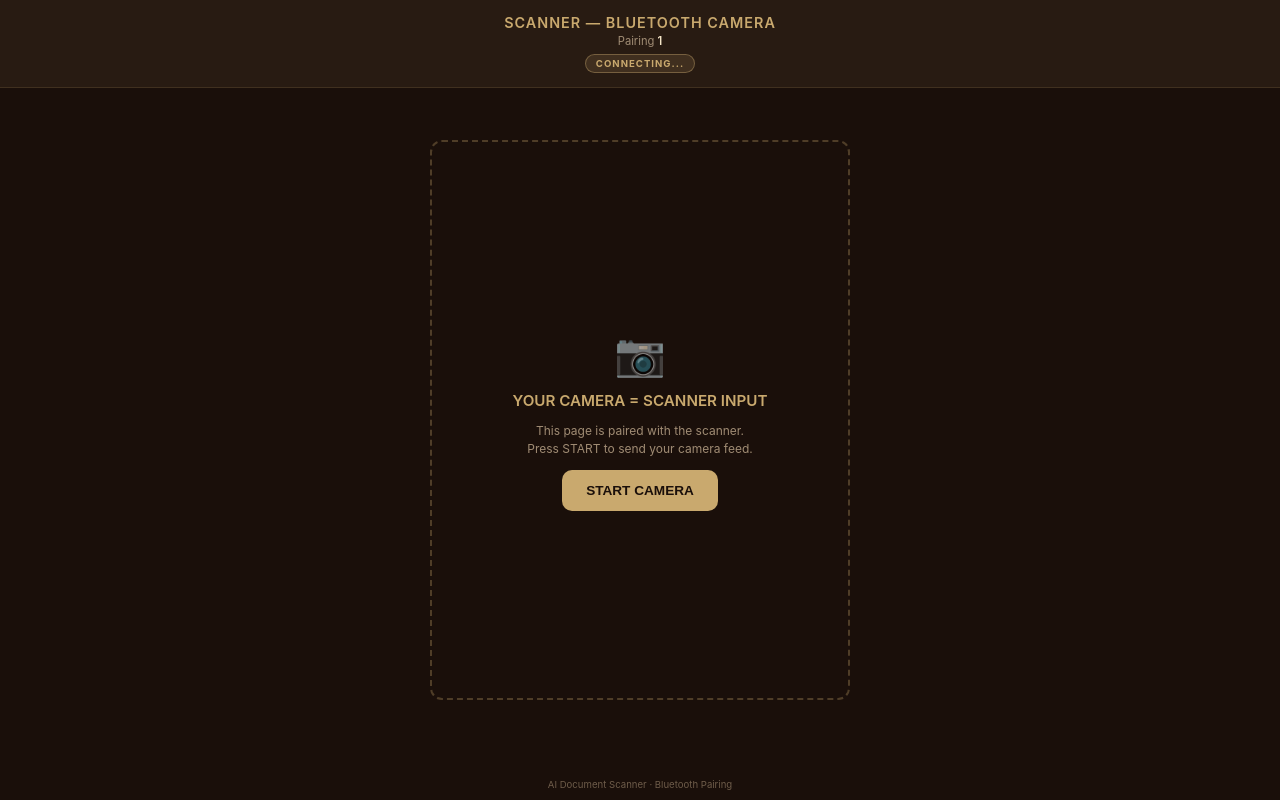
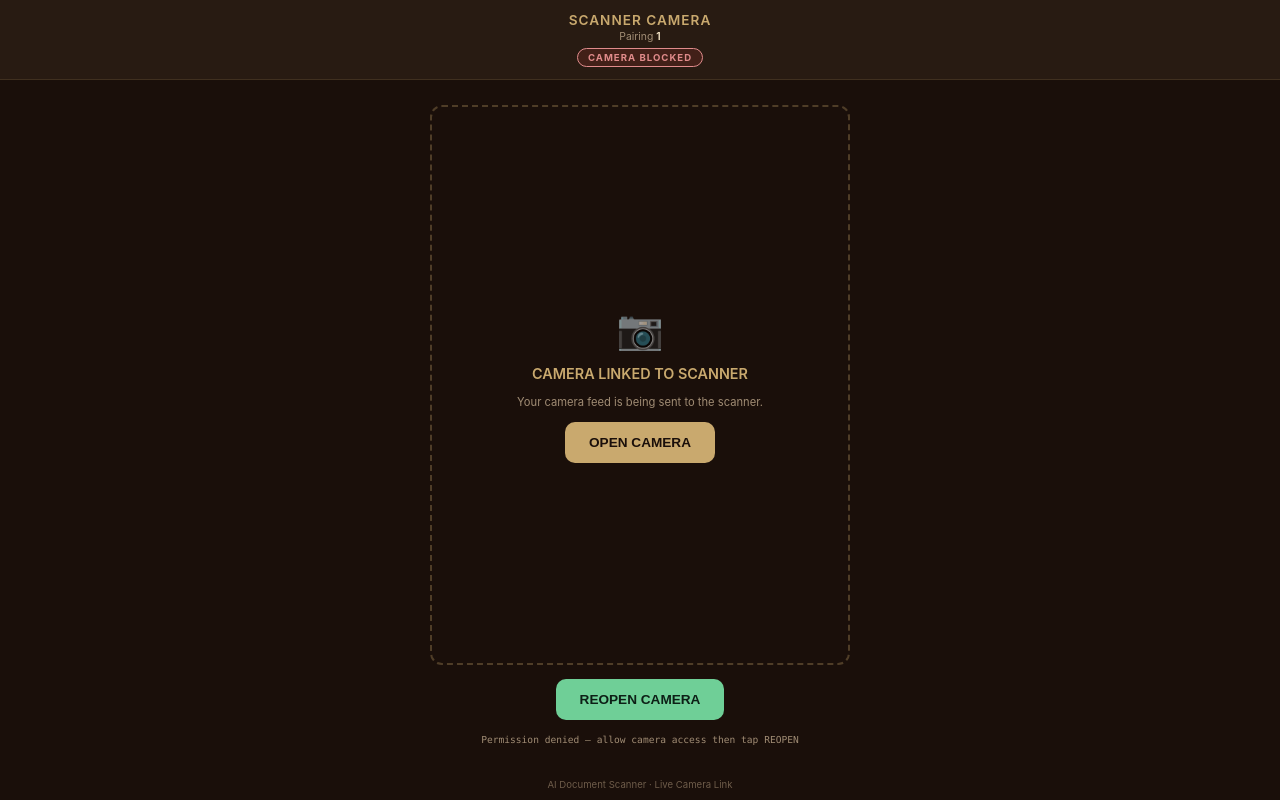
Before and after one commit to OPBSUTHAR/ai-scanner, a Flask app: template ai_scanner/src/templates/bt_cam.html in a window 1280 px wide. Run offline with Flask 3, Linux system fonts and the light colour scheme; the template is opened without the code that fills it: most values are stand-ins (such as "Sample title", 1, 10 or a date in 2020).

Commit message:
feat: Enhance Bluetooth camera functionality with QR pairing, live feed, and control commands

```diff
--- a/ai_scanner/src/templates/bt_cam.html
+++ b/ai_scanner/src/templates/bt_cam.html
@@ -4,98 +4,104 @@
 <meta charset="UTF-8">
 <meta name="viewport" content="width=device-width, initial-scale=1.0, maximum-scale=1.0, user-scalable=no">
 <meta name="theme-color" content="#1a0f0a">
-<title>Bluetooth Scanner — Pair {{ pairing_id }}</title>
+<title>Scanner Camera — {{ pairing_id }}</title>
 <style>
   *{margin:0;padding:0;box-sizing:border-box;-webkit-tap-highlight-color:transparent}
   body{font-family:-apple-system,'Segoe UI',Roboto,sans-serif;background:#1a0f0a;color:#f5e6c8;min-height:100vh;display:flex;flex-direction:column;align-items:center}
-  .topbar{width:100%;padding:14px 16px;text-align:center;background:rgba(201,169,110,0.08);border-bottom:1px solid rgba(201,169,110,0.15)}
-  .topbar h1{font-size:0.9rem;font-weight:600;letter-spacing:1px;color:#c9a96e}
-  .topbar p{font-size:0.7rem;color:#a08c74;margin-top:3px}
-  .badge{display:inline-block;margin-top:6px;padding:3px 10px;font-size:0.6rem;font-weight:700;letter-spacing:1px;border-radius:20px}
+  .topbar{width:100%;padding:12px 16px;text-align:center;background:rgba(201,169,110,0.08);border-bottom:1px solid rgba(201,169,110,0.15)}
+  .topbar h1{font-size:0.85rem;font-weight:600;letter-spacing:1px;color:#c9a96e}
+  .topbar p{font-size:0.65rem;color:#a08c74;margin-top:2px}
+  .badge{display:inline-block;margin-top:5px;padding:3px 10px;font-size:0.6rem;font-weight:700;letter-spacing:1px;border-radius:20px}
   .badge.pending{background:rgba(201,169,110,0.15);color:#c9a96e;border:1px solid rgba(201,169,110,0.4)}
   .badge.live{background:rgba(45,74,59,0.25);color:#6fcf97;border:1px solid #6fcf97}
-  .stage{flex:1;width:100%;display:flex;flex-direction:column;align-items:center;justify-content:center;padding:20px;gap:18px}
+  .badge.off{background:rgba(168,50,50,0.2);color:#e08b8b;border:1px solid #e08b8b}
+  .stage{flex:1;width:100%;display:flex;flex-direction:column;align-items:center;justify-content:center;padding:16px;gap:14px}
   video{width:100%;max-width:420px;border-radius:12px;border:2px solid rgba(201,169,110,0.3);background:#000;display:none}
   video.live{display:block;box-shadow:0 0 30px rgba(111,207,151,0.15)}
   .placeholder{width:100%;max-width:420px;aspect-ratio:3/4;border-radius:12px;border:2px dashed rgba(201,169,110,0.3);display:flex;flex-direction:column;align-items:center;justify-content:center;gap:12px;text-align:center;padding:20px}
-  .placeholder .icon{font-size:2.6rem;opacity:0.6}
-  .placeholder h2{font-size:0.95rem;color:#c9a96e;font-weight:600}
-  .placeholder p{font-size:0.75rem;color:#a08c74;line-height:1.5}
+  .placeholder .icon{font-size:2.4rem;opacity:0.6}
+  .placeholder h2{font-size:0.9rem;color:#c9a96e;font-weight:600}
+  .placeholder p{font-size:0.7rem;color:#a08c74;line-height:1.5}
   .row{display:flex;gap:10px;flex-wrap:wrap;justify-content:center;align-items:center}
   button{border:none;padding:13px 24px;border-radius:10px;font-size:0.85rem;font-weight:600;cursor:pointer;transition:all 0.2s}
-  .btn-start{background:#c9a96e;color:#1a0f0a}
-  .btn-start:active{transform:scale(0.96)}
   .btn-cam{background:#6fcf97;color:#0d1f16}
   .btn-stop{background:#a83232;color:#fff}
+  .btn-open{background:#c9a96e;color:#1a0f0a}
   button:disabled{opacity:0.4;cursor:not-allowed}
-  input{background:rgba(245,230,200,0.08);border:1px solid rgba(201,169,110,0.3);color:#f5e6c8;padding:12px 14px;border-radius:10px;font-size:0.8rem;width:100%;max-width:280px;text-align:center}
   .footer{width:100%;padding:10px;text-align:center;font-size:0.6rem;color:#6e5c4a}
   .loading{width:26px;height:26px;border:3px solid rgba(201,169,110,0.2);border-top-color:#c9a96e;border-radius:50%;animation:spin 0.8s linear infinite;margin:0 auto}
   @keyframes spin{to{transform:rotate(360deg)}}
+  .status-line{font-family:ui-monospace,Menlo,monospace;font-size:0.6rem;color:#a08c74;text-align:center}
 </style>
 </head>
 <body>
   <div class="topbar">
-    <h1>SCANNER — BLUETOOTH CAMERA</h1>
+    <h1>SCANNER CAMERA</h1>
     <p>Pairing <span style="color:#f5e6c8;font-weight:600">{{ pairing_id }}</span></p>
-    <span class="badge pending" id="status-badge">CONNECTING...</span>
+    <span class="badge pending" id="status-badge">OPENING CAMERA...</span>
   </div>
 
   <div class="stage">
     <video id="video" autoplay playsinline muted></video>
     <div class="placeholder" id="placeholder">
       <div class="icon">📷</div>
-      <h2>YOUR CAMERA = SCANNER INPUT</h2>
-      <p>This page is paired with the scanner.<br>Press START to send your camera feed.</p>
-      <button class="btn-start" id="btn-start" onclick="startCamera()">START CAMERA</button>
+      <h2 id="ph-title">CAMERA LINKED TO SCANNER</h2>
+      <p id="ph-sub">Your camera feed is being sent to the scanner.</p>
+      <button class="btn-open" id="btn-open" onclick="startCamera()">OPEN CAMERA</button>
     </div>
     <div class="row">
-      <button class="btn-stop" id="btn-stop" style="display:none" onclick="stopCamera()">STOP</button>
-      <button class="btn-cam" id="btn-switch" style="display:none" onclick="switchCamera()">FLIP CAMERA</button>
+      <button class="btn-cam" id="btn-start" style="display:none" onclick="startCamera()">REOPEN CAMERA</button>
+      <button class="btn-stop" id="btn-stop" style="display:none" onclick="stopCamera()">CLOSE CAMERA</button>
     </div>
+    <div class="status-line" id="status-line"></div>
   </div>
 
-  <div class="footer">AI Document Scanner · Bluetooth Pairing</div>
+  <div class="footer">AI Document Scanner · Live Camera Link</div>
 
 <script>
   var TOKEN="{{ token }}";
   var PAIRING_ID="{{ pairing_id }}";
   var stream=null;
   var sendTimer=null;
-  var currentTrack=null;
+  var ctrlTimer=null;
   var facing="environment";
+  var closedByScanner=false;
 
   function setBadge(text,klass){
     var b=document.getElementById('status-badge');
     b.textContent=text;
     b.className='badge '+(klass||'pending');
   }
+  function setLine(t){var el=document.getElementById('status-line');if(el)el.textContent=t}
 
   function startCamera(){
-    var constraints={
-      video:{facingMode:facing,width:{ideal:1280},height:{ideal:960}},
-      audio:false
-    };
+    closedByScanner=false;
+    var constraints={video:{facingMode:facing,width:{ideal:1280},height:{ideal:960}},audio:false};
     setBadge('REQUESTING CAMERA...');
-    document.getElementById('btn-start').disabled=true;
+    document.getElementById('btn-open').disabled=true;
+    document.getElementById('btn-start').style.display='none';
 
     navigator.mediaDevices.getUserMedia(constraints).then(function(s){
       stream=s;
-      currentTrack=s.getVideoTracks()[0];
       var v=document.getElementById('video');
       v.srcObject=s;
       v.classList.add('live');
       document.getElementById('placeholder').style.display='none';
       document.getElementById('btn-stop').style.display='inline-block';
-      document.getElementById('btn-switch').style.display='inline-block';
       document.getElementById('btn-start').disabled=false;
-      setBadge('CONNECTED — SENDING', 'live');
+      setBadge('CAMERA LIVE — SENDING','live');
+      setLine('Feed streaming to scanner · Pairing '+PAIRING_ID);
       sendTimer=setInterval(sendFrame,300);
     }).catch(function(e){
-      setBadge('CAMERA DENIED');
-      document.getElementById('btn-start').disabled=false;
-      if(e.name==='NotAllowedError'){
-        alert('Camera permission denied. Enable camera access and try again.');
+      document.getElementById('btn-open').disabled=false;
+      if(closedByScanner){
+        setBadge('CLOSED BY SCANNER','off');
+      }else{
+        setBadge('CAMERA BLOCKED','off');
+        document.getElementById('btn-start').style.display='inline-block';
+        if(e.name==='NotAllowedError'){
+          setLine('Permission denied — allow camera access then tap REOPEN');
+        }
       }
     });
   }
@@ -111,13 +117,27 @@
     v.classList.remove('live');
     document.getElementById('placeholder').style.display='flex';
     document.getElementById('btn-stop').style.display='none';
-    document.getElementById('btn-switch').style.display='none';
-    setBadge('CONNECTING...');
+    document.getElementById('btn-start').style.display='inline-block';
+    setBadge('CAMERA CLOSED','off');
+    setLine('Camera is off. Tap REOPEN to send the feed again.');
   }
 
-  function switchCamera(){
-    facing=(facing==='environment')?'user':'environment';
-    if(stream){stopCamera();startCamera()}
+  function closeByScanner(){
+    closedByScanner=true;
+    if(stream){
+      stream.getTracks().forEach(function(t){t.stop()});
+      stream=null;
+    }
+    if(sendTimer){clearInterval(sendTimer);sendTimer=null}
+    var v=document.getElementById('video');
+    if(v){v.srcObject=null;v.classList.remove('live')}
+    document.getElementById('placeholder').style.display='flex';
+    document.getElementById('ph-title').textContent='CAMERA CLOSED BY SCANNER';
+    document.getElementById('ph-sub').textContent='The scanner stopped the live view. Tap OPEN CAMERA to restart.';
+    document.getElementById('btn-stop').style.display='none';
+    document.getElementById('btn-start').style.display='none';
+    setBadge('CLOSED BY SCANNER','off');
+    setLine('Scanner ended the live view.');
   }
 
   function sendFrame(){
@@ -132,11 +152,29 @@
       method:'POST',
       headers:{'Content-Type':'application/json'},
       body:JSON.stringify({image:dataUrl,device_name:navigator.platform+' camera'})
-    }).catch(function(){setBadge('LINK LOST — RETRYING')});
+    }).catch(function(){});
   }
+
+  function pollControl(){
+    fetch('/api/bluetooth/pairing/'+TOKEN+'/control')
+      .then(function(r){return r.json()})
+      .then(function(data){
+        if(data && data.command==='stop' && !closedByScanner){
+          closeByScanner();
+        }else if(data && data.command==='start' && closedByScanner){
+          startCamera();
+        }
+      })
+      .catch(function(){});
+  }
+
+  // Auto-open camera immediately so the device's camera app appears right away.
+  startCamera();
+  ctrlTimer=setInterval(pollControl,1500);
 
   window.addEventListener('beforeunload',function(){
     if(sendTimer)clearInterval(sendTimer);
+    if(ctrlTimer)clearInterval(ctrlTimer);
   });
 </script>
 </body>
--- a/ai_scanner/src/web_app.py
+++ b/ai_scanner/src/web_app.py
@@ -1385,6 +1385,7 @@ def bluetooth_create_pairing():
         "last_frame": None,
         "connect_url": connect_url,
         "config": config,
+        "command": None,
     }
 
     return jsonify({
@@ -1408,6 +1409,7 @@ def bluetooth_pairing_status(token):
         "connected": session["connected"],
         "device_name": session["device_name"],
         "expires_in": max(0, int(session["expiry"] - time.time())),
+        "command": session.get("command"),
     })
 
 
@@ -1419,11 +1421,11 @@ def bluetooth_pairing_frame(token):
     if not session:
         return jsonify({"error": "Pairing session not found or expired"}), 404
 
-    data = request.json or {}
+    data = request.get_json(silent=True) or {}
     if data.get("image"):
         session["last_frame"] = data["image"]
-        if not session["connected"]:
-            session["connected"] = True
+        session["connected"] = True
+        session["command"] = None
         if data.get("device_name"):
             session["device_name"] = data["device_name"]
         session["last_seen"] = time.time()
@@ -1443,6 +1445,39 @@ def bluetooth_pairing_frame_get(token):
         "connected": session["connected"],
         "device_name": session["device_name"],
         "image": session["last_frame"],
+    })
+
+
+@app.route("/api/bluetooth/pairing/<token>/control", methods=["POST"])
+def bluetooth_pairing_control(token):
+    """Scanner → device control: stop closes the camera app on the paired
+    device, start reopens it."""
+    _clean_bt_sessions()
+    session = _bt_sessions.get(token)
+    if not session:
+        return jsonify({"error": "Pairing session not found or expired"}), 404
+
+    data = request.get_json(silent=True) or {}
+    cmd = data.get("command")
+    if cmd not in ("stop", "start"):
+        return jsonify({"error": "Invalid command"}), 400
+
+    session["command"] = cmd
+    if cmd == "stop":
+        session["connected"] = False
+    return jsonify({"ok": True, "command": cmd})
+
+
+@app.route("/api/bluetooth/pairing/<token>/control", methods=["GET"])
+def bluetooth_pairing_control_get(token):
+    """The device camera page polls this to react to scanner commands."""
+    _clean_bt_sessions()
+    session = _bt_sessions.get(token)
+    if not session:
+        return jsonify({"error": "Pairing session not found or expired"}), 404
+    return jsonify({
+        "command": session.get("command"),
+        "connected": session["connected"],
     })
 
 
```
Also changed, not shown: ai_scanner/src/static/css/style.css (+8 -12 lines), ai_scanner/src/static/js/app.js (+44 -26 lines), ai_scanner/src/templates/index.html (+23 -16 lines).
